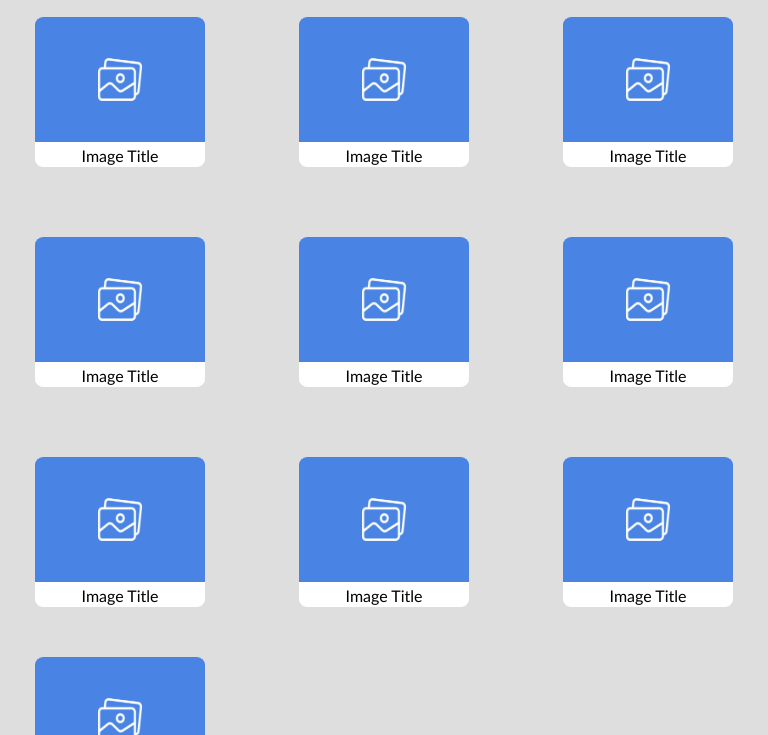
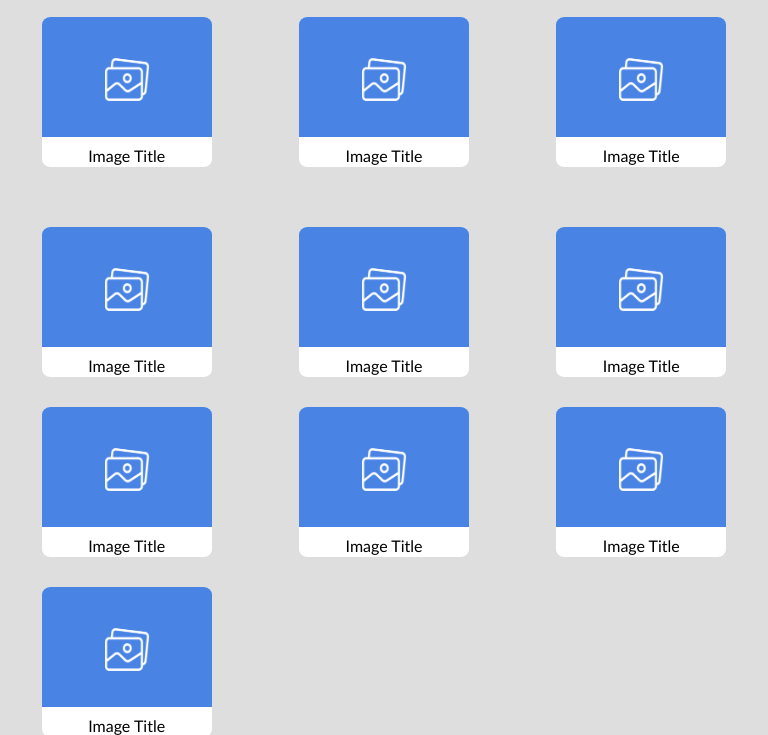
Before and after one commit to alid994/JSFundamentals, a plain HTML site: page galerija/gallery.html in a window 768 px wide. Shown: the part 65-800 px from the top of the page. Drawn offline with Linux system fonts and the light colour scheme.

Commit message:
zavrsetak

```diff
--- a/galerija/gallery.css
+++ b/galerija/gallery.css
@@ -60,13 +60,13 @@ body>p {
 
     .wrapper {
         grid-template-columns: repeat(3, 3fr);
-        grid-template-rows: 170px 170px;
-        gap: 50px;
+        grid-template-rows: 180px;
+        gap: 30px;
     }
 
     .photo {
         width: 170px;
-        height: 125px;
+        height: 120px;
     }
 
     .photo-frame {
```
